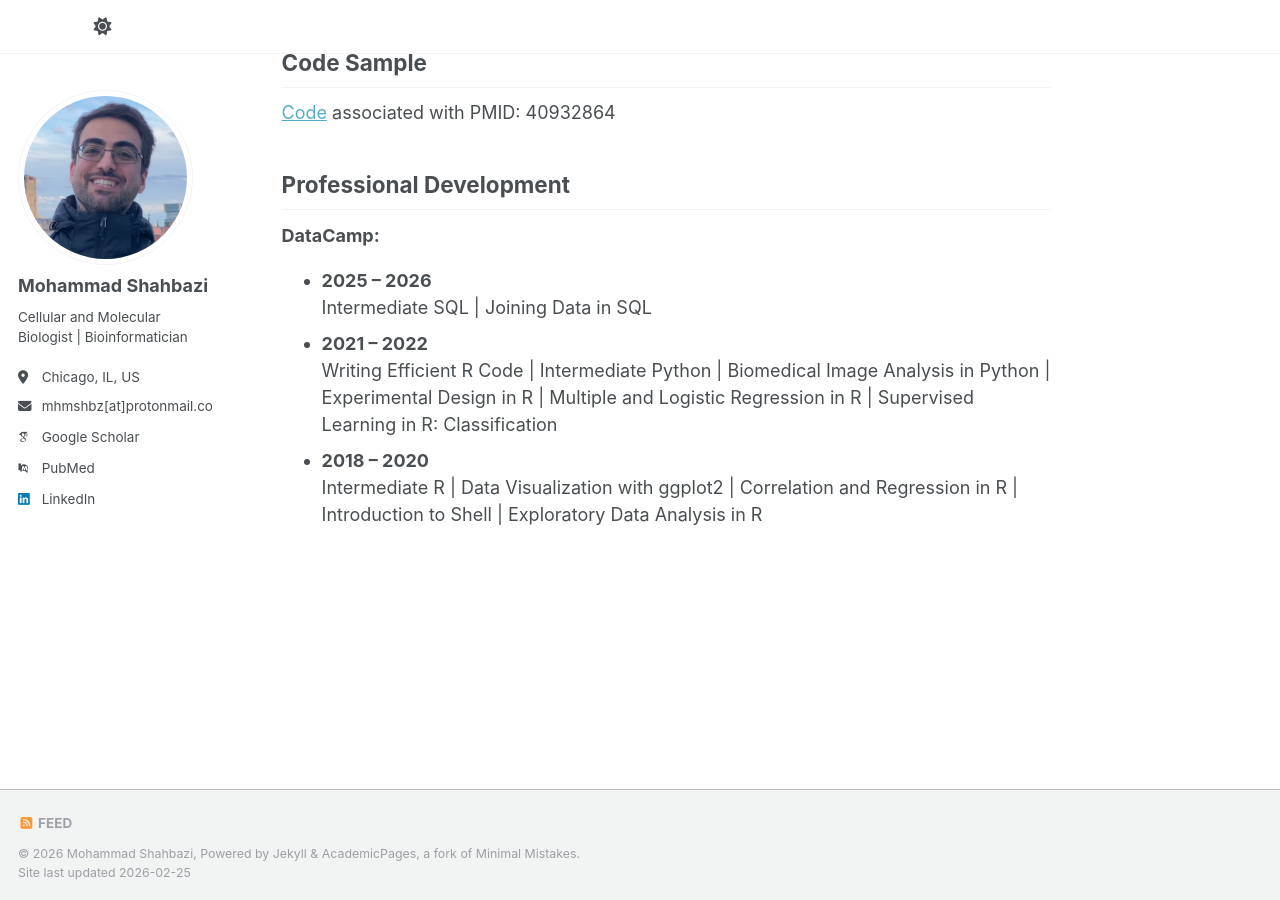
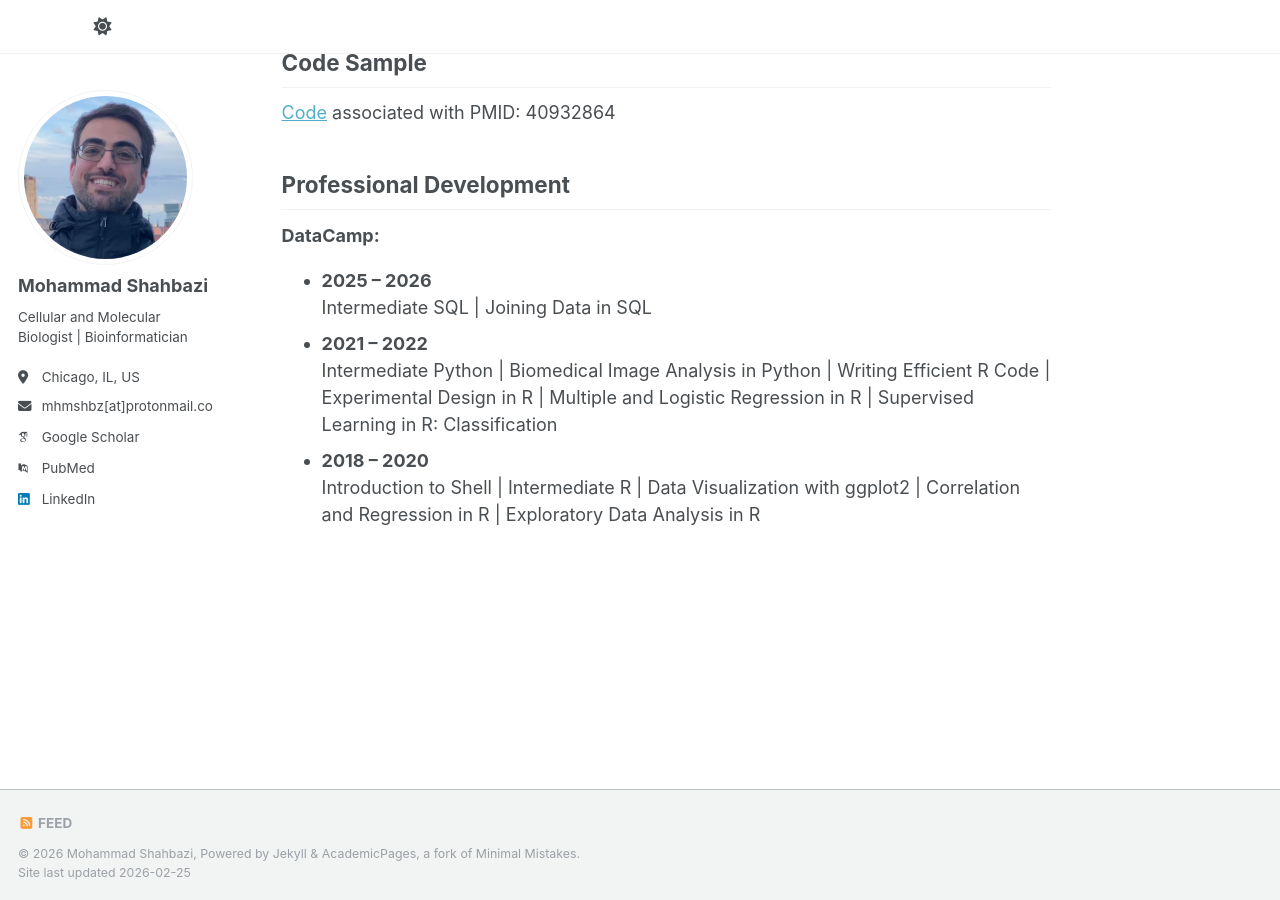
Before and after one commit to shahbazi-m/shahbazi-m.github.io, a Jekyll site: the page built from _pages/about.md, in a window 1280 px wide and 900 px high, scrolled down 2774 px. Built offline with Jekyll 4.4.1, drawn with Linux system fonts in a browser that asks for light colours; some web fonts are replaced; a script that is not in the unit is left out.

```diff
--- a/_pages/about.md
+++ b/_pages/about.md
@@ -93,8 +93,8 @@ Professional Development
    Intermediate SQL | Joining Data in SQL</li>
 
   <li><strong>2021 – 2022</strong><br>
-  Writing Efficient R Code | Intermediate Python | Biomedical Image Analysis in Python | Experimental Design in R | Multiple and Logistic Regression in R | Supervised Learning in R: Classification</li>
+  Intermediate Python | Biomedical Image Analysis in Python |  Writing Efficient R Code | Experimental Design in R | Multiple and Logistic Regression in R | Supervised Learning in R: Classification</li>
 
   <li><strong>2018 – 2020</strong><br>
-  Intermediate R | Data Visualization with ggplot2 | Correlation and Regression in R | Introduction to Shell | Exploratory Data Analysis in R</li>
+  Introduction to Shell | Intermediate R | Data Visualization with ggplot2 | Correlation and Regression in R | Exploratory Data Analysis in R</li>
 </ul>
```
